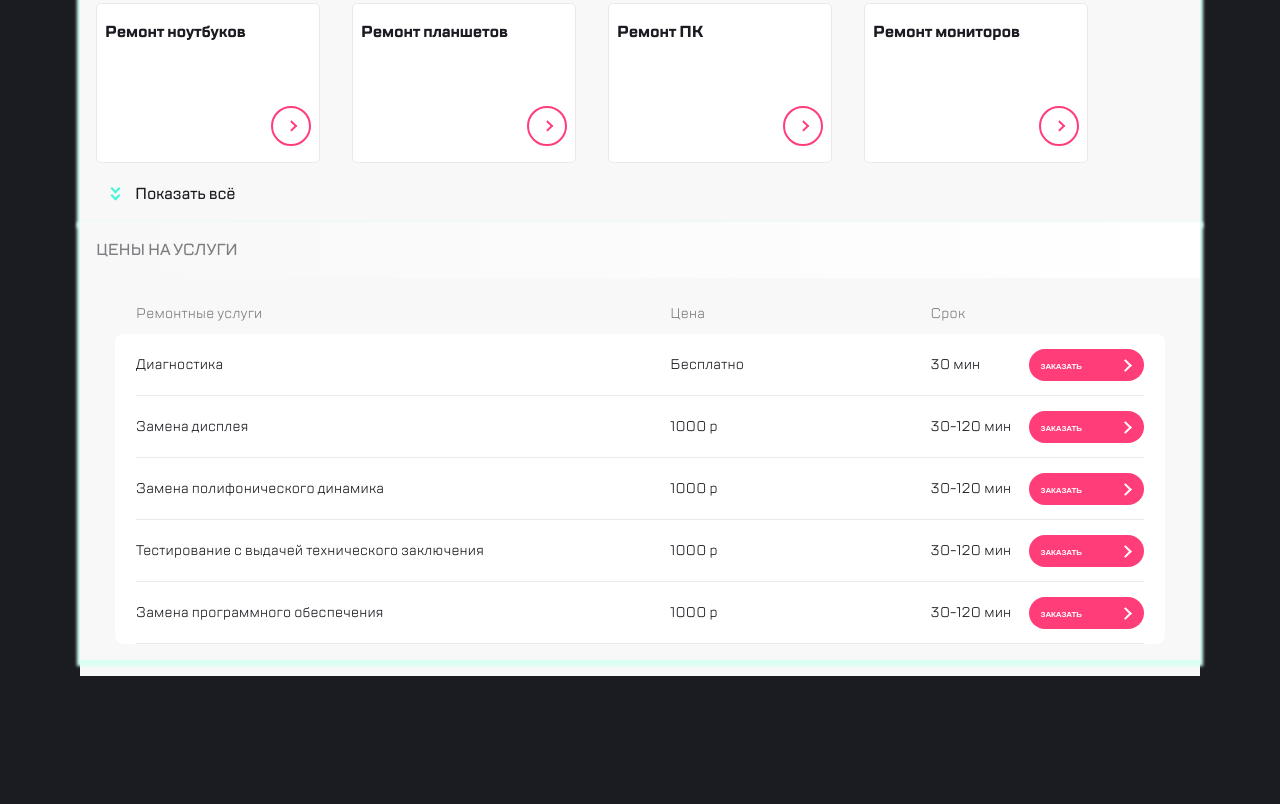
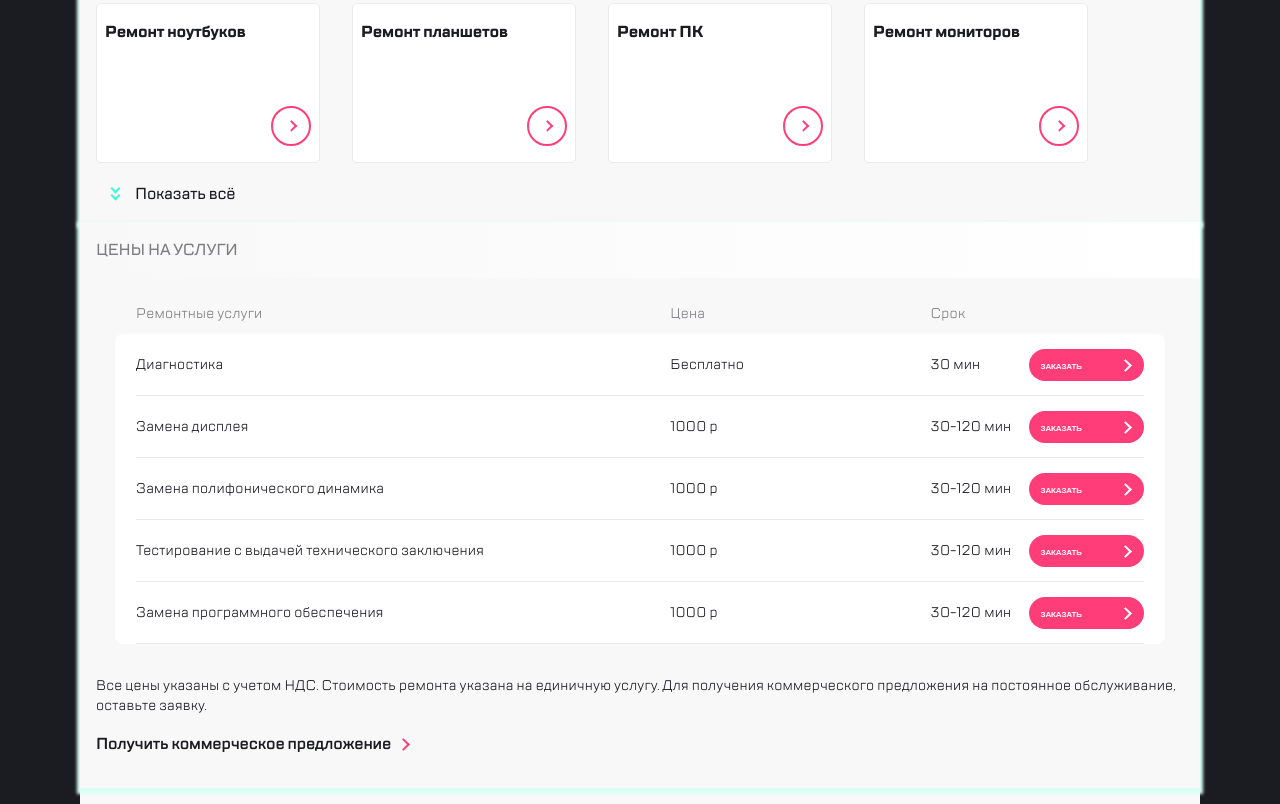
Before and after one commit to sharp2point/web_core_1.6, a website built with webpack: page src/index.html in a window 1280 px wide. Shown: the part 917-1721 px from the top of the page. Before the commit the page ends 1593 px from the top, so only its background shows below. Built offline with nearby package versions, Linux system fonts and the light colour scheme.

Commit message:
сверстан блок комерческое предложение

```diff
--- a/src/index.html
+++ b/src/index.html
@@ -266,11 +266,12 @@
       </header>
       <div class="panel__elements elements">
         <div class="wrapper">
-
           <div class="elements__item element-header">
             <div class="element">
               <div class="element__content">
-                <p class="element__description description-text">Ремонтные услуги</p>
+                <p class="element__description description-text">
+                  Ремонтные услуги
+                </p>
                 <p class="element__description description-price">Цена</p>
                 <p class="element__description description-time">Срок</p>
               </div>
@@ -358,6 +359,16 @@
         </div>
         <div class="panel-paginator swiper-pagination"></div>
       </div>
+      <div class="panel__offer">
+        <p class="panel__offer-text">
+          Все цены указаны с учетом НДС. Стоимость ремонта указана на единичную
+          услугу. Для получения коммерческого предложения на постоянное
+          обслуживание, оставьте заявку.
+        </p>
+        <button class="panel__offert-button button">
+          Получить коммерческое предложение
+        </button>
+      </div>
     </div>
   </body>
 </html>
--- a/src/scss/panels/price.scss
+++ b/src/scss/panels/price.scss
@@ -92,6 +92,37 @@
       }
     }
   }
+  .panel__offer{
+    @include display-flex(column);
+    justify-content: space-between;
+    align-items: flex-start;
+    gap: 1rem;
+    margin: 1rem;
+    .panel__offer-text{
+      font-size: 14px;
+      line-height: 20px;
+      letter-spacing: 0.2px;
+      font-weight: 200;
+      color:$content-text-color;
+    }
+    .panel__offert-button{
+      font-size: 1rem;
+      line-height: 1.5rem;
+      letter-spacing: -0.2px;
+      font-weight: 600;
+      color:$content-text-color;
+      text-align: start;
+    }
+    .panel__offert-button::after{
+      position: absolute;
+      content: "";
+      width: 7px;
+      height: 7px;
+      border-top: 2px solid $button-circle-background;
+      border-left: 2px solid $button-circle-background;
+      transform: translate(0.5rem, 0.5rem) rotate(135deg);
+    }
+  }
 }
 .element-header {
   .element {
```
Also changed, not shown: dist/index.html, dist/style.css, 1 other file.
